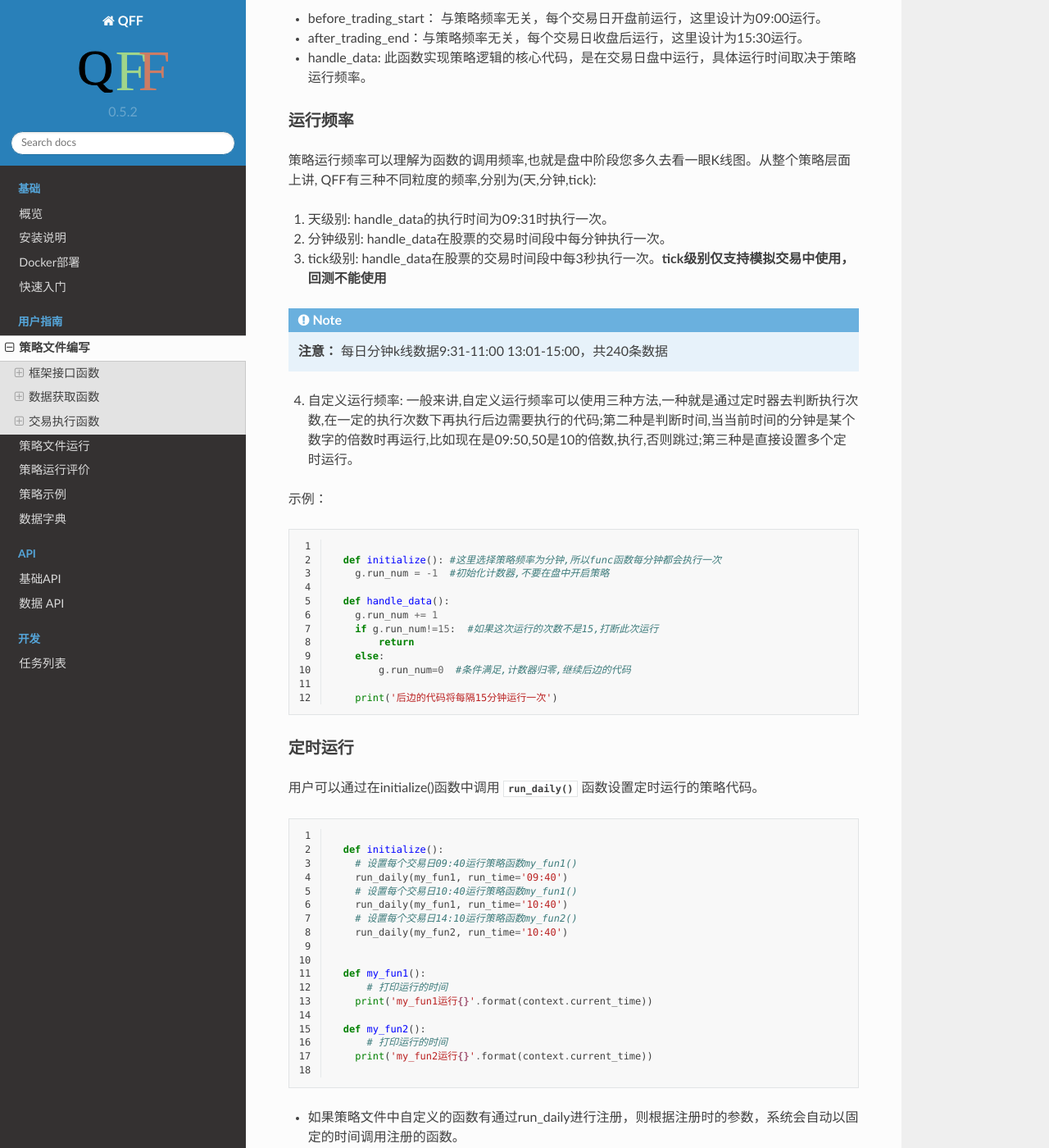
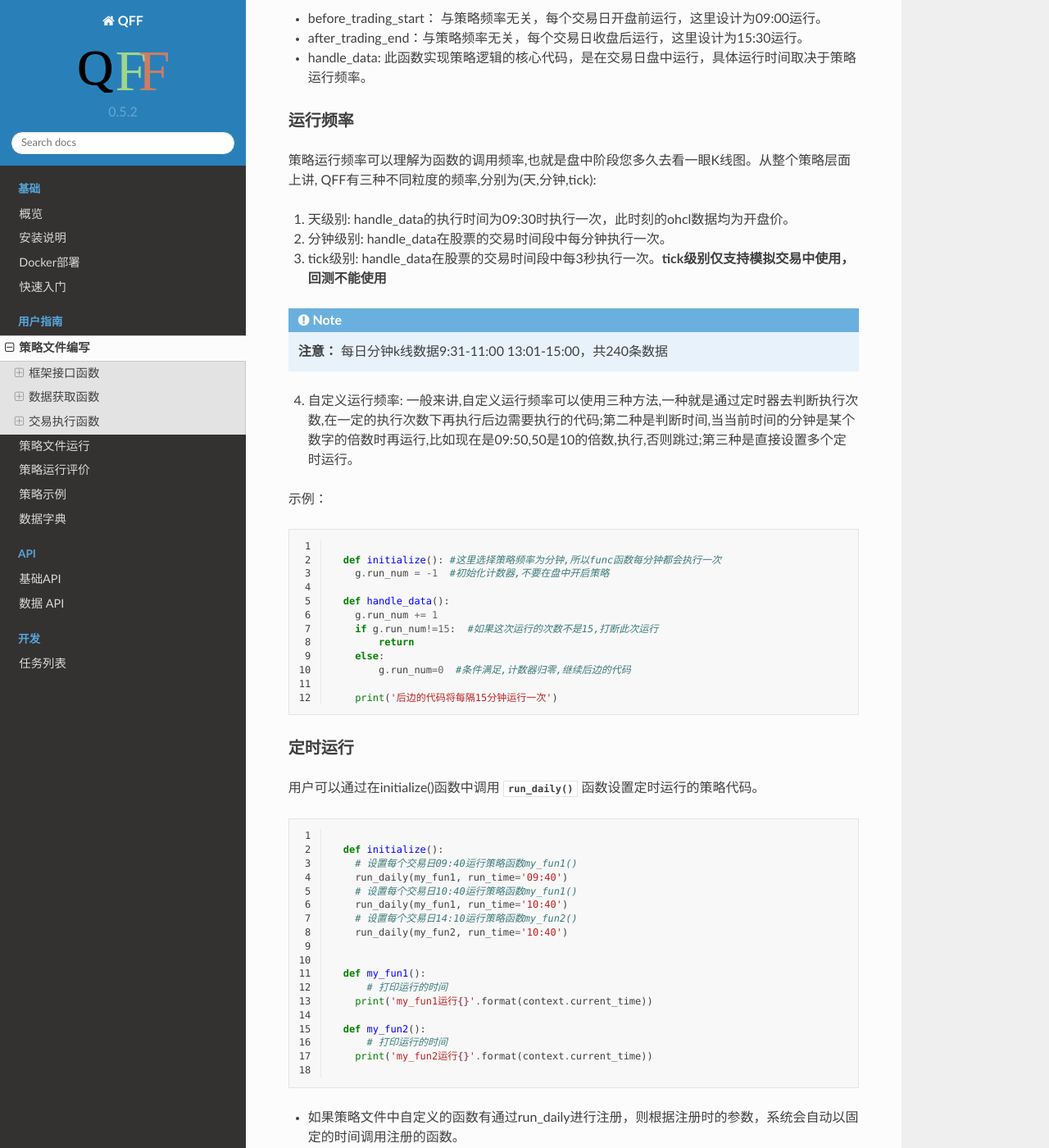
Before and after one commit to haijiangxu/qff, a Sphinx documentation site: the page built from docs/guide/writing.md, in a window 1280 px wide and 1400 px high, scrolled down 1608 px. Shown: the whole window at 82% size. Built offline with Sphinx 7.4.7 and the Read the Docs theme 2.0.0, drawn with Linux system fonts in a browser that asks for light colours; some of the changed text lies outside the part shown.

Commit message:
调整执行频率为天时，handle_data的执行时间为09:30

```diff
--- a/docs/guide/writing.md
+++ b/docs/guide/writing.md
@@ -45,7 +45,7 @@ QFF框架正确载入策略文件后，会自动在相应的时间调用这些
 策略运行频率可以理解为函数的调用频率,也就是盘中阶段您多久去看一眼K线图。从整个策略层面上讲,
 QFF有三种不同粒度的频率,分别为(天,分钟,tick):
 
-1. 天级别:  handle_data的执行时间为09:31时执行一次。
+1. 天级别:  handle_data的执行时间为09:30时执行一次，此时刻的ohcl数据均为开盘价。
 
 2. 分钟级别: handle_data在股票的交易时间段中每分钟执行一次。
 
@@ -99,7 +99,7 @@ QFF有三种不同粒度的频率,分别为(天,分钟,tick):
 
 * 如果策略文件中自定义的函数有通过run_daily进行注册，则根据注册时的参数，系统会自动以固定的时间调用注册的函数。
 * 通过设置run_daily的run_time参数，可以替代其他框架约定接口函数，具体参考[run_daily API](api_run_daily)。
-* 定时运行的时间必须在盘中时间，即9:31-11:00 13:01-15:00 。
+* 定时运行的时间必须在盘中时间，即9:31-11:00 13:01-15:00。
 * 可以在相同的时间点设置不同的策略函数, 也可以在不同的时间点设置相同的策略函数，但要避免与框架接口函数重名。
 * 如果用户自定义的函数没有进行注册，且函数名不属于框架接口函数，则系统不会主动调用。
 
```
